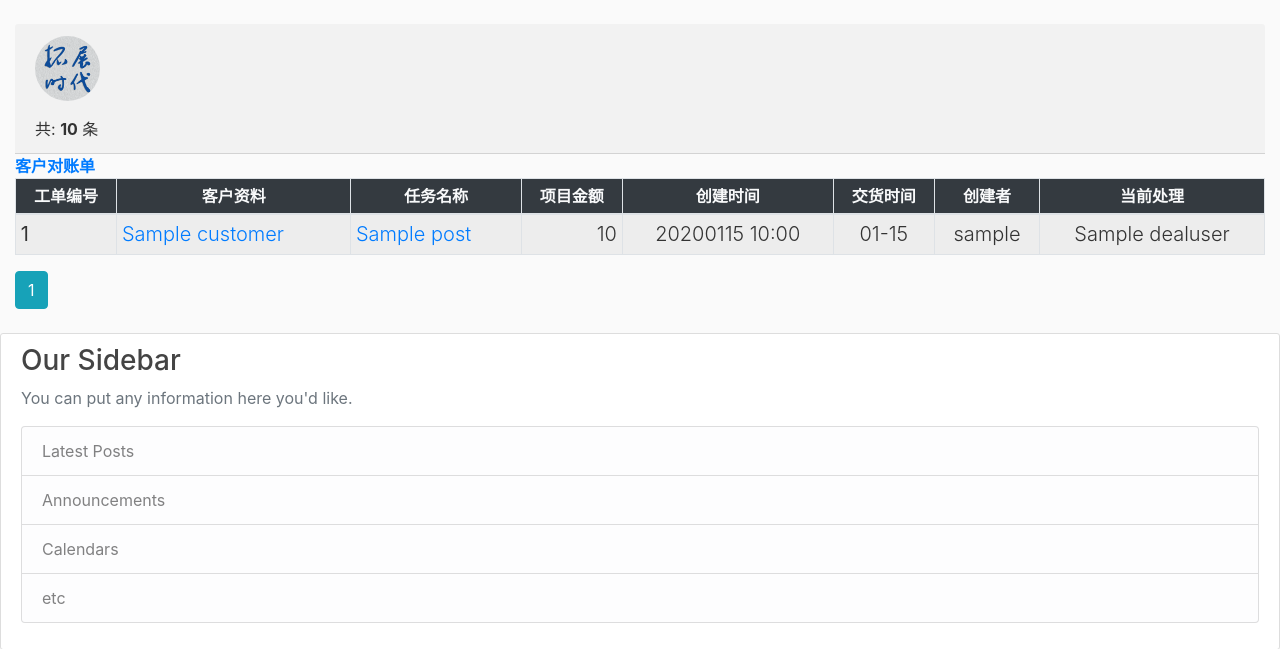
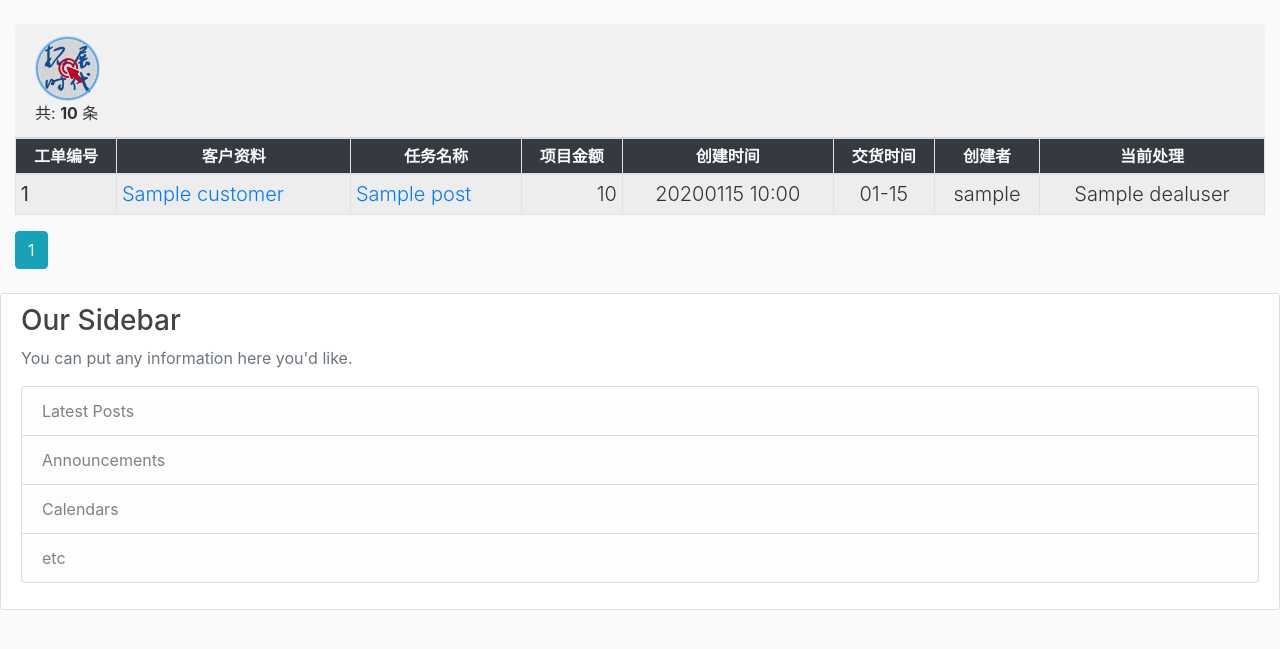
Before and after one commit to miaohf/YT-miaohf, a Python web app: template YT-miaohf/flaskblog/templates/tuozhan.html in a window 1280 px wide. Shown: the part 56-705 px from the top of the page. Run offline with Jinja, Linux system fonts and the light colour scheme; the template is opened without the code that fills it: most values are stand-ins (such as "Sample title", 1, 10 or a date in 2020); some libraries are stand-ins or nearby versions.

Commit message:
logo-tzsd-square-redpot-circle-blue
所有头像同步

```diff
--- a/YT-miaohf/flaskblog/templates/tuozhan.html
+++ b/YT-miaohf/flaskblog/templates/tuozhan.html
@@ -1,11 +1,16 @@
 {% extends "layout.html" %} {% block content %}
 <div class="container-fluid">
     <div class="card-header">
+        {% if custid %}
+        <div>
+            <a href="{{ url_for('posts.postcustdtl', custid=custid) }}">
+            <img class="rounded-circle article-img" src="{{ url_for('static', filename='profile_pics/' + 'bb79f0a219d8953f.png') }}"></a>
+        </div>
+        {% else %}
         <p><img class="rounded-circle article-img" src="{{ url_for('static', filename='profile_pics/' + '718ff8c80b00d7b0.png') }}"></p>
+        {% endif %}
         <a class="card-title"> 共: <strong>{{ posts.total }}</strong> 条</a>
     </div>
-    {% if custid %}
-    <a href="{{ url_for('posts.postcustdtl', custid=custid) }}"><strong>客户对账单</strong></a> {% endif %}
     <table class="table table-sm table-bordered table-striped table-hover">
         <thead class="text-light bg-dark">
             <tr>
```
Also changed, not shown: YT-miaohf/flaskblog/static/profile_pics/51f9b51c693cff64.png (added), YT-miaohf/flaskblog/static/profile_pics/64e268a585d228d1.png (added), YT-miaohf/flaskblog/static/profile_pics/a5bea0a26af64dad.png (added), YT-miaohf/flaskblog/static/profile_pics/bb79f0a219d8953f.png (added), YT-miaohf/flaskblog/static/profile_pics/fdfa66081e093647.png (added).
